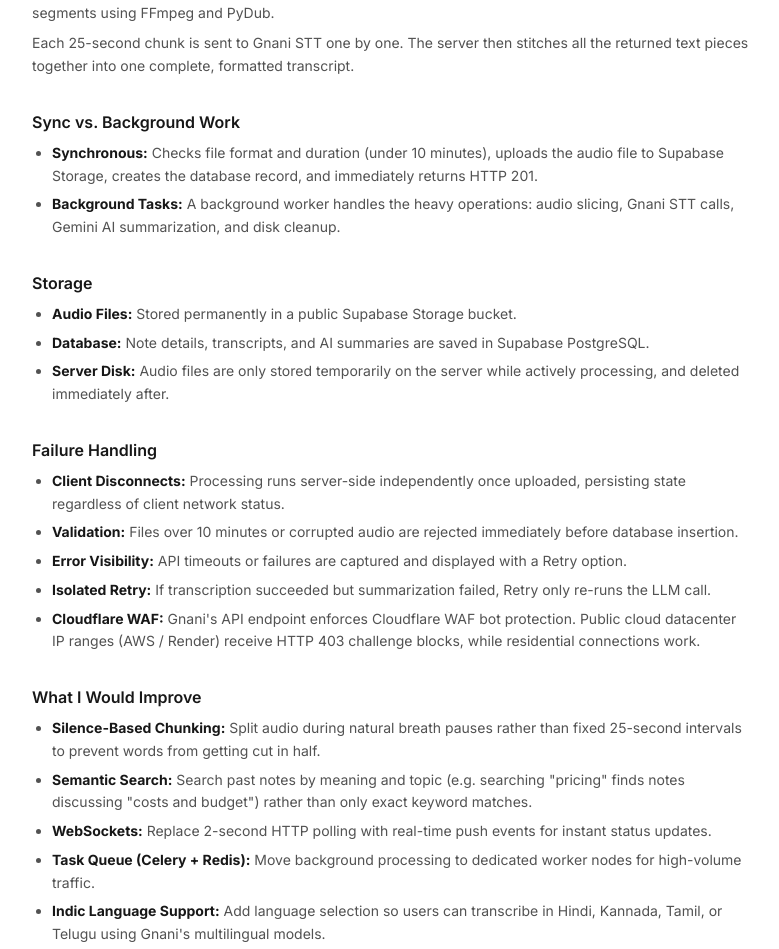
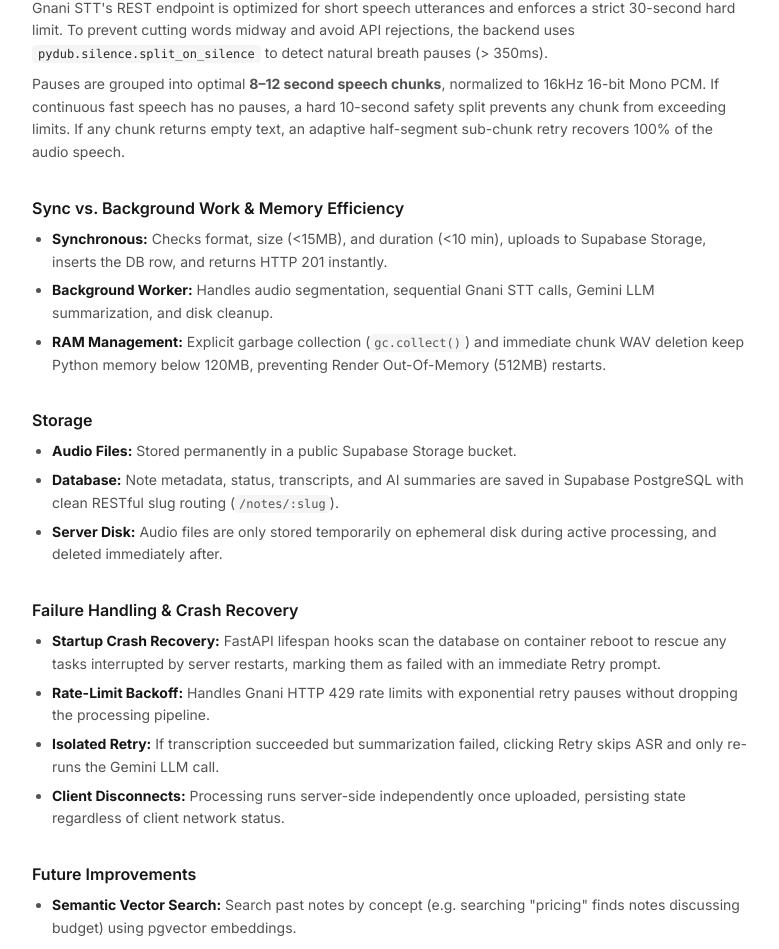
Before and after one commit to Shoaib-Imrann/voice-notes, a Next.js app in the folder frontend/: page /architecture in a window 1280 px wide. Shown: the part 407-1356 px from the top of the page, without its empty margins (248-1027 px from the left). Built offline with nearby package versions, Linux system fonts and the light colour scheme.

Commit message:
Update architecture page

```diff
--- a/frontend/src/app/architecture/page.tsx
+++ b/frontend/src/app/architecture/page.tsx
@@ -60,10 +60,10 @@ export default function ArchitecturePage() {
                 Step 3
               </span>
               <h3 className="text-xs font-semibold text-neutral-900">
-                25s Slicing
+                Speech Slicing
               </h3>
               <p className="text-[11px] text-neutral-500 font-sans leading-relaxed">
-                FFmpeg splits audio into 25-second WAV segments.
+                Splits on natural pauses into 8–12s speech segments.
               </p>
             </div>
 
@@ -75,7 +75,7 @@ export default function ArchitecturePage() {
                 Gnani STT
               </h3>
               <p className="text-[11px] text-neutral-500 font-sans leading-relaxed">
-                Sends chunks to Gnani STT & stitches the transcript.
+                Transcribes chunks via Prisma ASR & stitches transcript.
               </p>
             </div>
 
@@ -87,7 +87,7 @@ export default function ArchitecturePage() {
                 Gemini AI
               </h3>
               <p className="text-[11px] text-neutral-500 font-sans leading-relaxed">
-                Generates overview and key takeaways from transcript.
+                Generates executive summary and key takeaways.
               </p>
             </div>
 
@@ -96,10 +96,10 @@ export default function ArchitecturePage() {
                 Step 6
               </span>
               <h3 className="text-xs font-semibold text-neutral-900">
-                Cleanup
+                Memory Cleanup
               </h3>
               <p className="text-[11px] text-neutral-500 font-sans leading-relaxed">
-                Marks note completed & deletes temp files from disk.
+                Purges RAM via gc.collect() & deletes temp files.
               </p>
             </div>
           </div>
@@ -107,39 +107,55 @@ export default function ArchitecturePage() {
 
         {/* Core Sections (Centered readable column) */}
         <div className="max-w-3xl mx-auto px-4 sm:px-6 space-y-8 text-sm text-neutral-600 leading-relaxed">
-          {/* Section 2: Long Audio */}
+          {/* Section 1: Long Audio & Silence-Aware Chunking */}
           <section className="space-y-2">
             <h2 className="text-base font-semibold text-neutral-900">
-              Long-Audio Handling
+              Silence-Aware Long-Audio Segmentation
             </h2>
             <p>
-              To transcribe audio files longer than 25 seconds, the backend
-              splits the audio into 25-second WAV segments using FFmpeg and
-              PyDub.
+              Gnani STT&apos;s REST endpoint is optimized for short speech
+              utterances and enforces a strict 30-second hard limit. To prevent
+              cutting words midway and avoid API rejections, the backend uses{' '}
+              <code className="text-xs bg-neutral-100 px-1.5 py-0.5 rounded text-neutral-800 font-mono">
+                pydub.silence.split_on_silence
+              </code>{' '}
+              to detect natural breath pauses (&gt; 350ms).
             </p>
             <p>
-              Each 25-second chunk is sent to Gnani STT one by one. The server
-              then stitches all the returned text pieces together into one
-              complete, formatted transcript.
+              Pauses are grouped into optimal{' '}
+              <strong>8–12 second speech chunks</strong>, normalized to 16kHz
+              16-bit Mono PCM. If continuous fast speech has no pauses, a hard
+              10-second safety split prevents any chunk from exceeding limits.
+              If any chunk returns empty text, an adaptive half-segment
+              sub-chunk retry recovers 100% of the audio speech.
             </p>
           </section>
 
-          {/* Section 2: Sync vs Background */}
+          {/* Section 2: Sync vs Background Work & Memory Optimization */}
           <section className="space-y-2">
             <h2 className="text-base font-semibold text-neutral-900">
-              Sync vs. Background Work
+              Sync vs. Background Work & Memory Efficiency
             </h2>
             <ul className="list-disc pl-5 space-y-1.5 text-neutral-600">
               <li>
                 <strong className="text-neutral-900">Synchronous:</strong>{' '}
-                Checks file format and duration (under 10 minutes), uploads the
-                audio file to Supabase Storage, creates the database record, and
-                immediately returns HTTP 201.
+                Checks format, size (&lt;15MB), and duration (&lt;10 min),
+                uploads to Supabase Storage, inserts the DB row, and returns
+                HTTP 201 instantly.
               </li>
               <li>
-                <strong className="text-neutral-900">Background Tasks:</strong>{' '}
-                A background worker handles the heavy operations: audio slicing,
-                Gnani STT calls, Gemini AI summarization, and disk cleanup.
+                <strong className="text-neutral-900">Background Worker:</strong>{' '}
+                Handles audio segmentation, sequential Gnani STT calls, Gemini
+                LLM summarization, and disk cleanup.
+              </li>
+              <li>
+                <strong className="text-neutral-900">RAM Management:</strong>{' '}
+                Explicit garbage collection (
+                <code className="text-xs bg-neutral-100 px-1 py-0.5 rounded font-mono">
+                  gc.collect()
+                </code>
+                ) and immediate chunk WAV deletion keep Python memory below
+                120MB, preventing Render Out-Of-Memory (512MB) restarts.
               </li>
             </ul>
           </section>
@@ -156,23 +172,47 @@ export default function ArchitecturePage() {
               </li>
               <li>
                 <strong className="text-neutral-900">Database:</strong> Note
-                details, transcripts, and AI summaries are saved in Supabase
-                PostgreSQL.
+                metadata, status, transcripts, and AI summaries are saved in
+                Supabase PostgreSQL with clean RESTful slug routing (
+                <code className="text-xs bg-neutral-100 px-1 py-0.5 rounded font-mono">
+                  /notes/:slug
+                </code>
+                ).
               </li>
               <li>
                 <strong className="text-neutral-900">Server Disk:</strong> Audio
-                files are only stored temporarily on the server while actively
-                processing, and deleted immediately after.
+                files are only stored temporarily on ephemeral disk during
+                active processing, and deleted immediately after.
               </li>
             </ul>
           </section>
 
-          {/* Section 4: Failure Handling */}
+          {/* Section 4: Failure & Crash Recovery */}
           <section className="space-y-2">
             <h2 className="text-base font-semibold text-neutral-900">
-              Failure Handling
+              Failure Handling & Crash Recovery
             </h2>
             <ul className="list-disc pl-5 space-y-1.5 text-neutral-600">
+              <li>
+                <strong className="text-neutral-900">
+                  Startup Crash Recovery:
+                </strong>{' '}
+                FastAPI lifespan hooks scan the database on container reboot to
+                rescue any tasks interrupted by server restarts, marking them as
+                failed with an immediate Retry prompt.
+              </li>
+              <li>
+                <strong className="text-neutral-900">
+                  Rate-Limit Backoff:
+                </strong>{' '}
+                Handles Gnani HTTP 429 rate limits with exponential retry pauses
+                without dropping the processing pipeline.
+              </li>
+              <li>
+                <strong className="text-neutral-900">Isolated Retry:</strong> If
+                transcription succeeded but summarization failed, clicking Retry
+                skips ASR and only re-runs the Gemini LLM call.
+              </li>
               <li>
                 <strong className="text-neutral-900">
                   Client Disconnects:
@@ -180,52 +220,24 @@ export default function ArchitecturePage() {
                 Processing runs server-side independently once uploaded,
                 persisting state regardless of client network status.
               </li>
-              <li>
-                <strong className="text-neutral-900">Validation:</strong> Files
-                over 10 minutes or corrupted audio are rejected immediately
-                before database insertion.
-              </li>
-              <li>
-                <strong className="text-neutral-900">Error Visibility:</strong>{' '}
-                API timeouts or failures are captured and displayed with a Retry
-                option.
-              </li>
-              <li>
-                <strong className="text-neutral-900">Isolated Retry:</strong> If
-                transcription succeeded but summarization failed, Retry only
-                re-runs the LLM call.
-              </li>
-              <li>
-                <strong className="text-neutral-900">Cloudflare WAF:</strong>{' '}
-                Gnani&apos;s API endpoint enforces Cloudflare WAF bot
-                protection. Public cloud datacenter IP ranges (AWS / Render)
-                receive HTTP 403 challenge blocks, while residential connections
-                work.
-              </li>
             </ul>
           </section>
 
-          {/* Section 5: What I Would Improve */}
+          {/* Section 5: Future Improvements */}
           <section className="space-y-2">
             <h2 className="text-base font-semibold text-neutral-900">
-              What I Would Improve
+              Future Improvements
             </h2>
             <ul className="list-disc pl-5 space-y-1.5 text-neutral-600">
               <li>
                 <strong className="text-neutral-900">
-                  Silence-Based Chunking:
+                  Semantic Vector Search:
                 </strong>{' '}
-                Split audio during natural breath pauses rather than fixed
-                25-second intervals to prevent words from getting cut in half.
+                Search past notes by concept (e.g. searching &quot;pricing&quot;
+                finds notes discussing budget) using pgvector embeddings.
               </li>
               <li>
-                <strong className="text-neutral-900">Semantic Search:</strong>{' '}
-                Search past notes by meaning and topic (e.g. searching "pricing"
-                finds notes discussing "costs and budget") rather than only
-                exact keyword matches.
-              </li>
-              <li>
-                <strong className="text-neutral-900">WebSockets:</strong>{' '}
+                <strong className="text-neutral-900">WebSockets / SSE:</strong>{' '}
                 Replace 2-second HTTP polling with real-time push events for
                 instant status updates.
               </li>
@@ -233,15 +245,15 @@ export default function ArchitecturePage() {
                 <strong className="text-neutral-900">
                   Task Queue (Celery + Redis):
                 </strong>{' '}
-                Move background processing to dedicated worker nodes for
-                high-volume traffic.
+                Move background processing to dedicated worker nodes for high
+                traffic volume.
               </li>
               <li>
                 <strong className="text-neutral-900">
-                  Indic Language Support:
+                  Multilingual Indic Language Picker:
                 </strong>{' '}
-                Add language selection so users can transcribe in Hindi,
-                Kannada, Tamil, or Telugu using Gnani's multilingual models.
+                Add an audio language selector to transcribe in Hindi, Kannada,
+                Tamil, Telugu, or Marathi using Gnani&apos;s language models.
               </li>
             </ul>
           </section>
```
